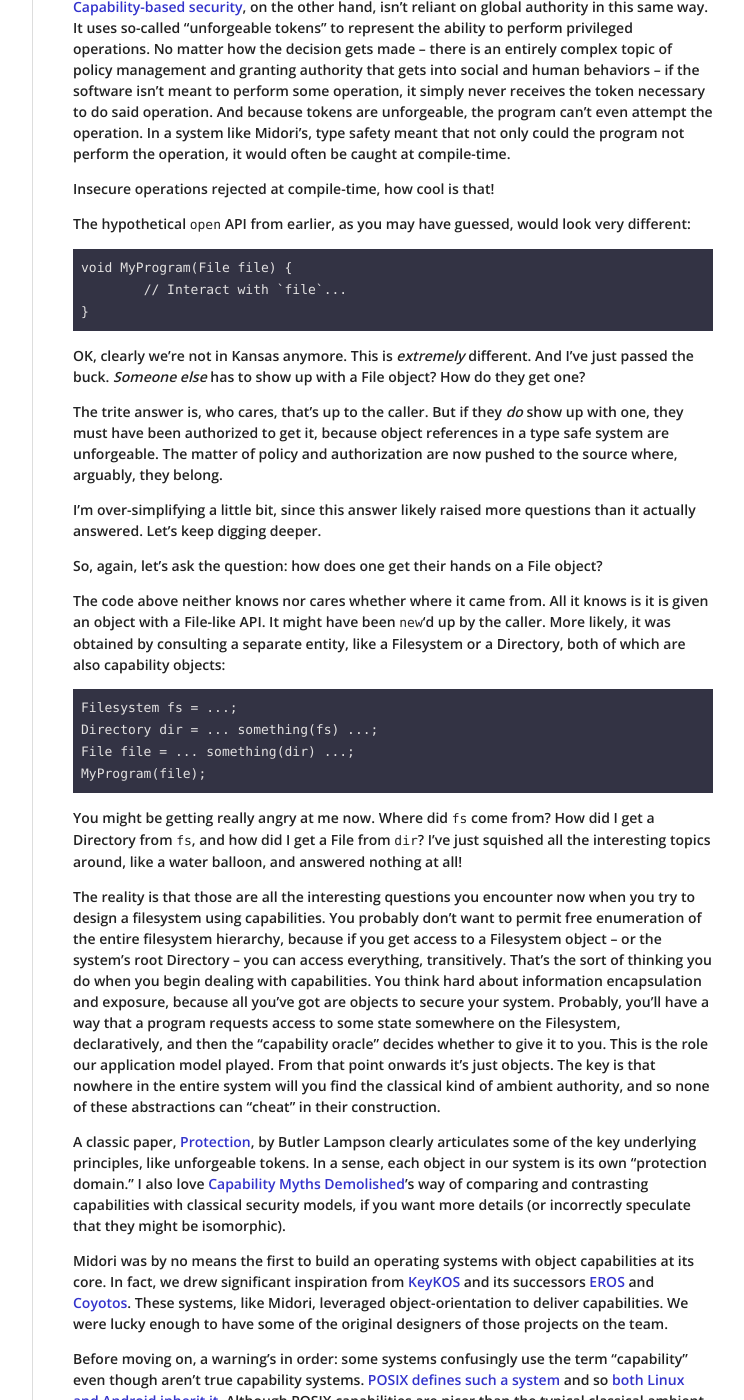
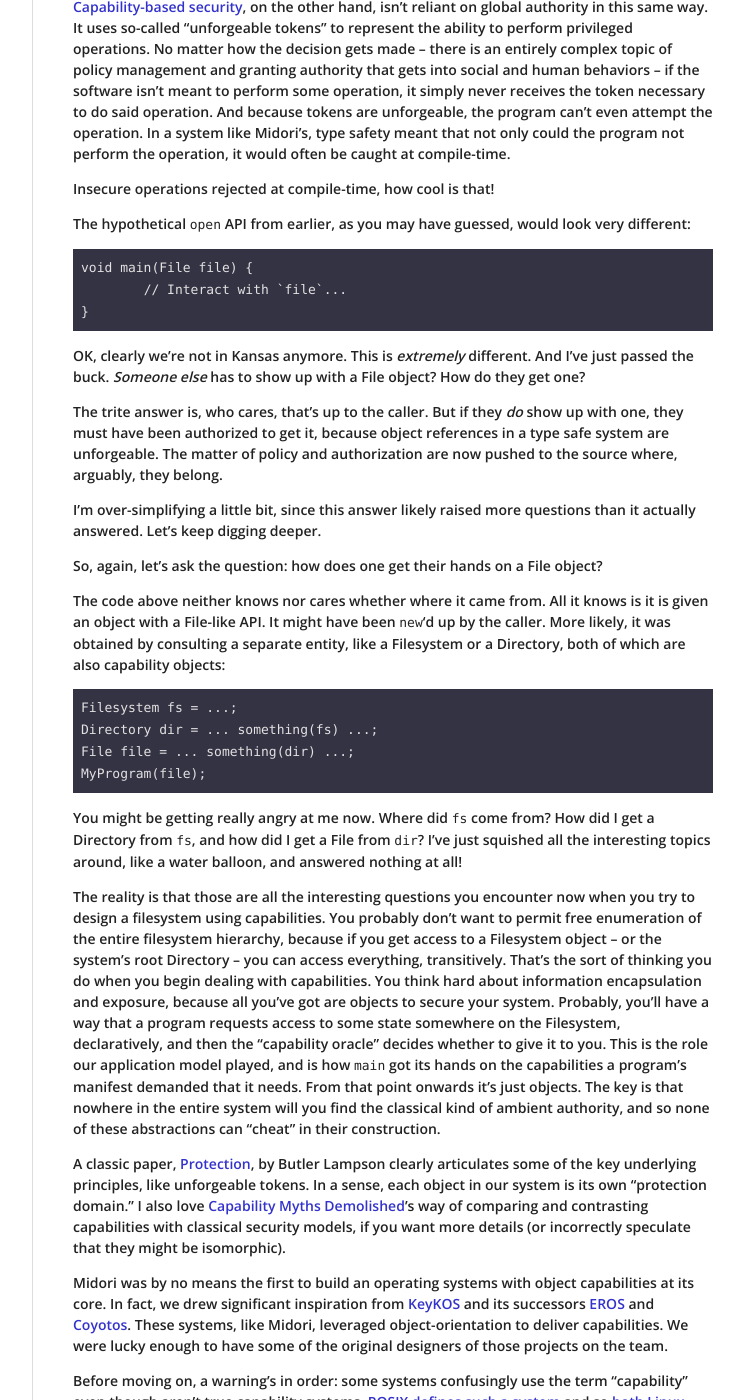
Before and after one commit to joeduffy/joeduffy.github.io, a Jekyll site: the page built from _posts/2015-11-10-objects-as-secure-capabilities.md, in a window 1280 px wide and 1400 px high, scrolled down 976 px. Shown: the whole window, without its empty margins (378-1122 px from the left). Built offline with Jekyll 4.4.1, drawn with Linux system fonts in a browser that asks for light colours; nearby versions of some CDN libraries; Markdown is read by kramdown in place of the engine named in the settings; some of the changed text lies outside the part shown.

Commit message:
Rename MyProgram to main, and add a clarifying comment

```diff
--- a/_posts/2015-11-10-objects-as-secure-capabilities.md
+++ b/_posts/2015-11-10-objects-as-secure-capabilities.md
@@ -37,7 +37,7 @@ current process.
 
 To illustrate this concept, consider a simple C call to the `open` API:
 
-	void MyProgram() {
+	void main() {
 		int file = open("filename", O_RDONLY, 0);
 		// Interact with `file`...
 	}
@@ -78,7 +78,7 @@ Insecure operations rejected at compile-time, how cool is that!
 The hypothetical `open` API from earlier, as you may have guessed, would look
 very different:
 
-	void MyProgram(File file) {
+	void main(File file) {
 		// Interact with `file`...
 	}
 
@@ -121,9 +121,10 @@ and exposure, because all you've got are objects to secure your system.
 Probably, you'll have a way that a program requests access to some state
 somewhere on the Filesystem, declaratively, and then the "capability oracle"
 decides whether to give it to you.  This is the role our application model
-played.  From that point onwards it's just objects.  The key is that nowhere in
-the entire system will you find the classical kind of ambient authority, and so
-none of these abstractions can "cheat" in their construction.
+played, and is how `main` got its hands on the capabilities a program's manifest
+demanded that it needs.  From that point onwards it's just objects.  The key is
+that nowhere in the entire system will you find the classical kind of ambient
+authority, and so none of these abstractions can "cheat" in their construction.
 
 A classic paper, [Protection](
 http://research.microsoft.com/en-us/um/people/blampson/08-Protection/Acrobat.pdf),
```
